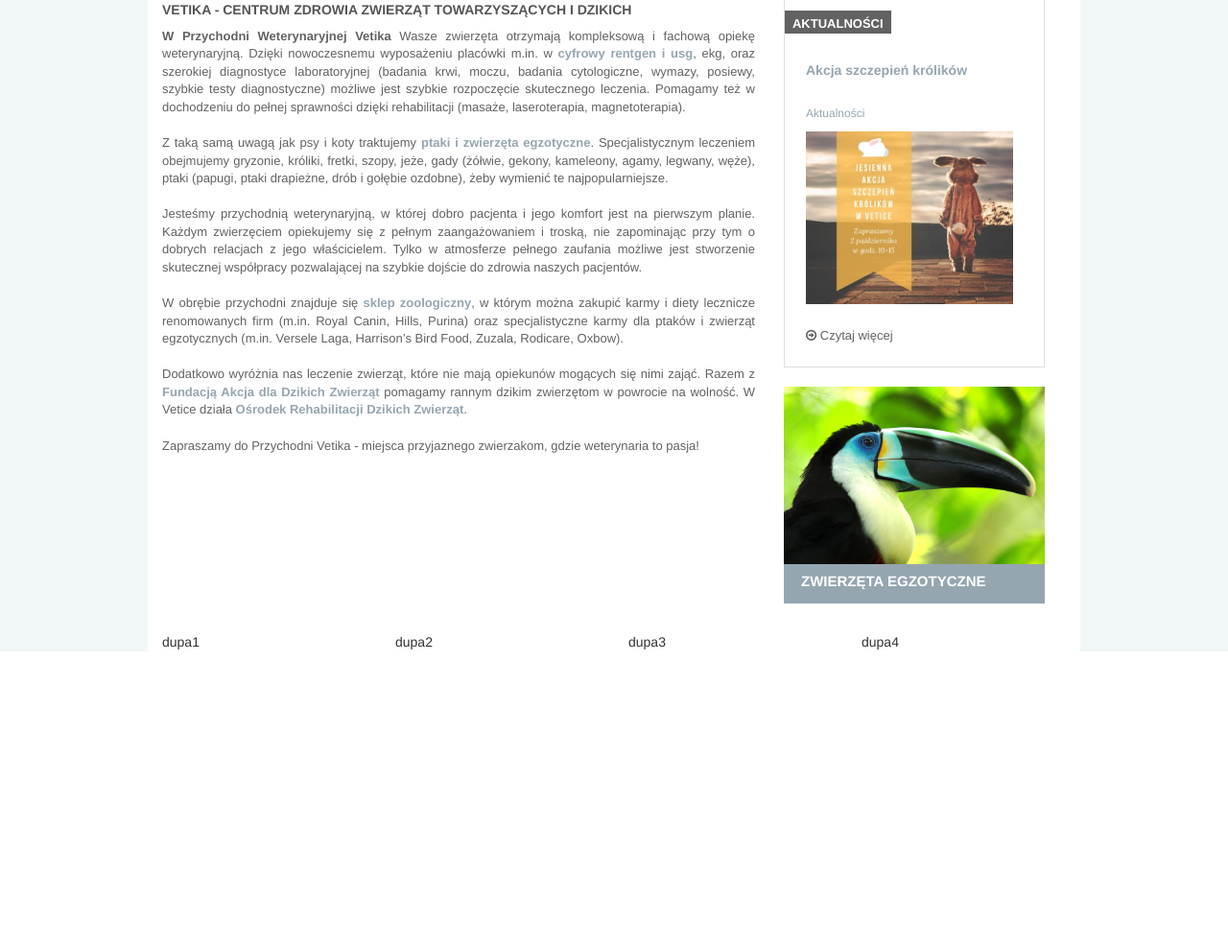
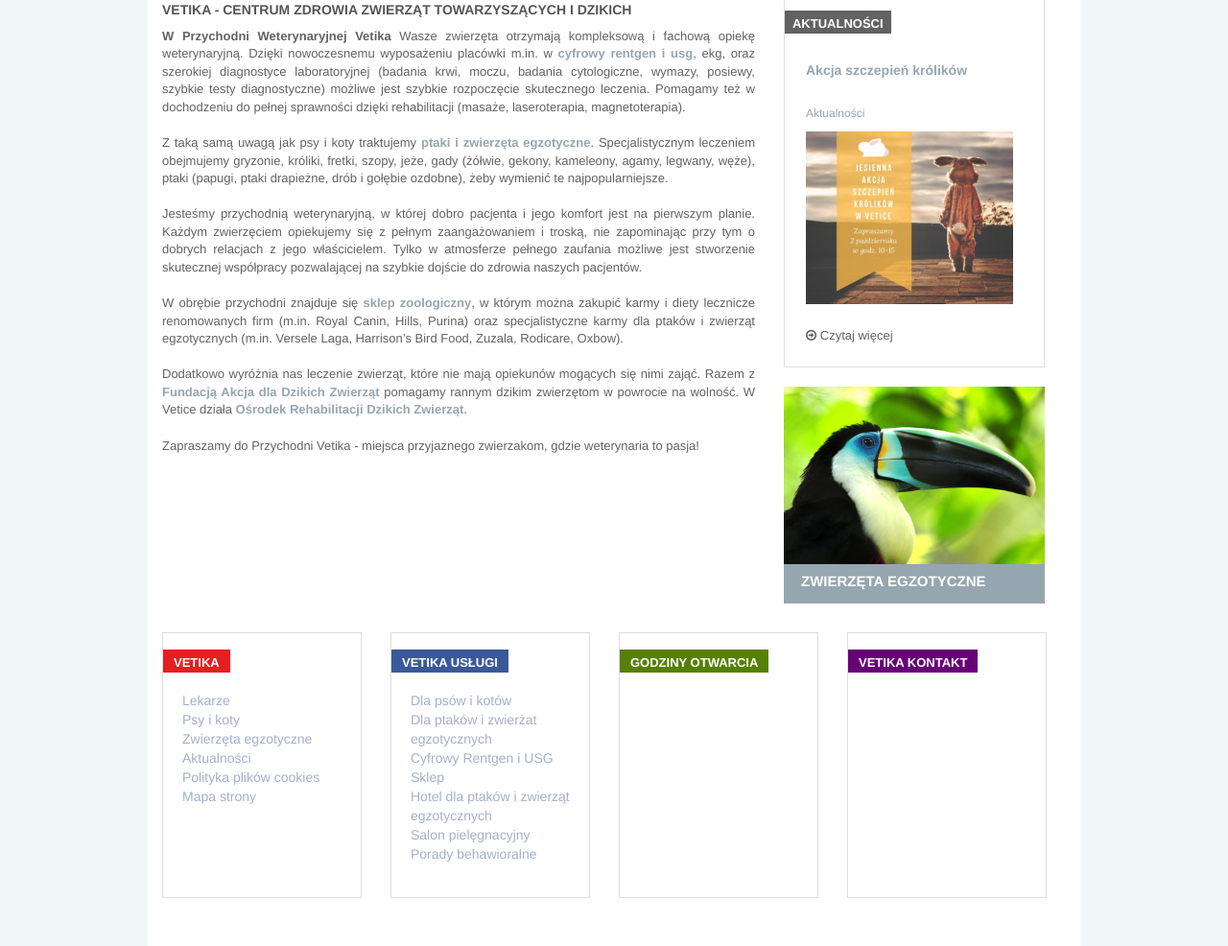
Before and after one commit to maria-galas/vetika, a plain HTML site: page index.html in a window 1280 px wide. Shown: the part 567-1553 px from the top of the page at 96% size. Before the commit the page ends 1246 px from the top, so only its background shows below. Drawn offline with nearby package versions, Linux system fonts and the light colour scheme.

Commit message:
add part of styles to info-box

```diff
--- a/css/style.css
+++ b/css/style.css
@@ -144,3 +144,46 @@
     font-size: 14px;
 }
 /*text-container end*/
+/*info-boxes*/
+.info-boxes{
+    margin: 0 20px 50px 0px;
+
+}
+.info-box{
+    border: 1px solid #dddddd;
+    padding: 20px;
+    height: 277px;
+}
+.info-boxes .info-box h3{
+    font-weight: bold;
+    font-size: 13px;
+    background: red;
+    display: inline;
+    color: #fff;
+    padding: 6px 11px 3px 11px;
+    margin-left: -20px;
+}
+.info-boxes .info-box1 h3{
+    background:#E51F1F;
+}
+.info-boxes .info-box2 h3{
+    background:#3B5998;
+}
+.info-boxes .info-box3 h3{
+    background:#568001;
+}
+.info-boxes .info-box4 h3{
+    background:#660275;
+}
+.info-boxes .info-box ul{
+    list-style: none;
+    padding-left: 0px;
+    padding-top: 20px;
+}
+.info-boxes .info-box li a{
+    color: #A5AFCD;
+    font-size: 14px;
+    line-height: 4px;
+}
+
+/*info-boxes end*/2px
--- a/index.html
+++ b/index.html
@@ -114,25 +114,44 @@
         </div>
       </div> <!-- end of container -->
       <div class="container">
+        <div class="info-boxes">
           <div class="row">
             <div class="col-md-3">
-            <div class="info-box1">
-              dupa1
+              <div class="info-box1 info-box">
+                <h3>VETIKA</h3>
+                <ul>
+                  <li><a href="#">Lekarze</a></li>
+                  <li><a href="#">Psy i koty</a></li>
+                  <li><a href="#">Zwierzęta egzotyczne</a></li>
+                  <li><a href="#">Aktualności</a></li>
+                  <li><a href="#">Polityka plików cookies</a></li>
+                  <li><a href="#">Mapa strony</a></li>
+                </ul>
               </div>
             </div>
             <div class="col-md-3">
-            <div class="info-box2">
-              dupa2
+              <div class="info-box2 info-box">
+                <h3>VETIKA USŁUGI</h3>
+                <ul>
+                  <li><a href="#">Dla psów i kotów</a></li>
+                  <li><a href="#">Dla ptaków i zwierżat egzotycznych</a></li>
+                  <li><a href="#">Cyfrowy Rentgen i USG</a></li>
+                  <li><a href="#">Sklep</a></li>
+                  <li><a href="#">Hotel dla ptaków i zwierząt egzotycznych</a></li>
+                  <li><a href="#">Salon pielęgnacyjny</a></li>
+                  <li><a href="#">Porady behawioralne</a></li>
+                </ul>
               </div>
             </div>
             <div class="col-md-3">
-            <div class="info-box3">
-              dupa3
+              <div class="info-box3 info-box">
+                <h3>GODZINY OTWARCIA</h3>
               </div>
             </div>
             <div class="col-md-3">
-            <div class="info-box4">
-              dupa4
+              <div class="info-box4 info-box">
+                <h3>VETIKA KONTAKT</h3>
+              </div>
             </div>
           </div>
         </div>
```
Lines whose indentation alone changed are shown as unchanged.
